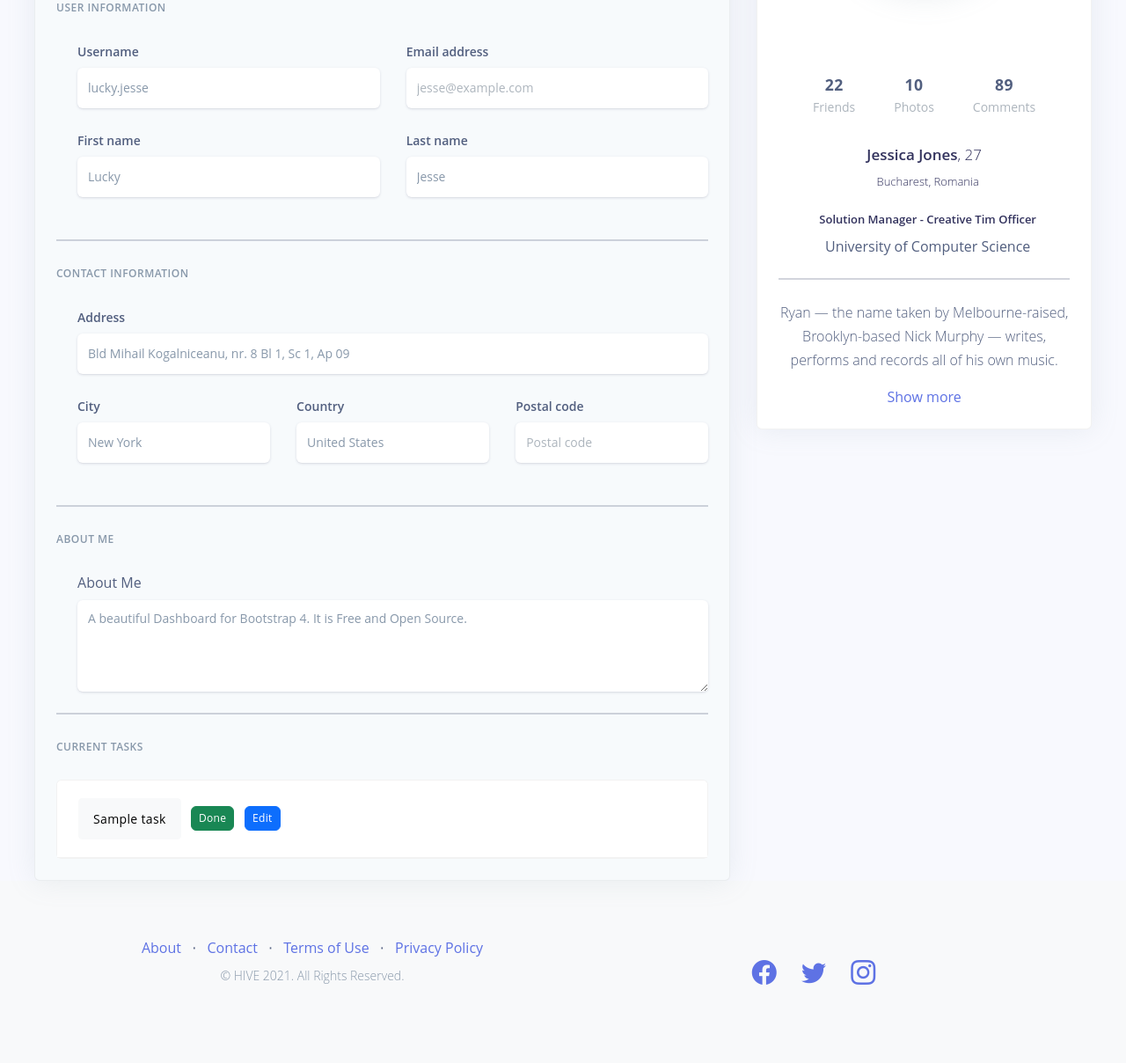
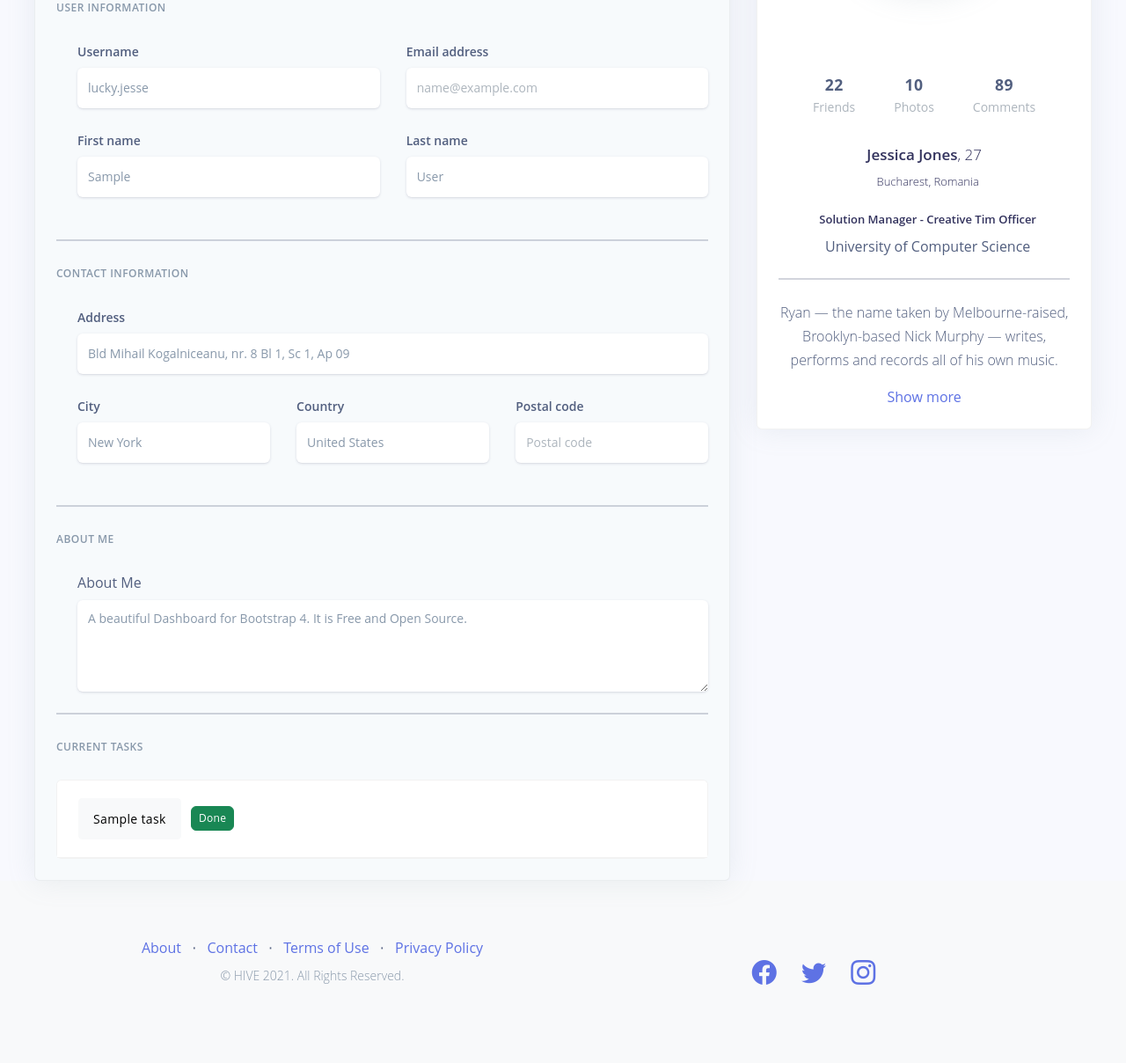
Before and after one commit to devgithubs/HIVE, a Flask app: a page that uses templates/profile.html in a window 1280 px wide. Shown: the part 696-1904 px from the top of the page at 88% size. Run offline with Flask 2, Linux system fonts and the light colour scheme; the visitor is signed in with stand-in values (Sample User, id 1); a database or web service that is not in the repository returns one stand-in record (values such as "Sample title"); some libraries are stand-ins or nearby versions.

Commit message:
Add conditional displays based on user authentication for Admin

```diff
--- a/templates/profile.html
+++ b/templates/profile.html
@@ -89,7 +89,12 @@
         <div class="row">
           <div class="col-lg-7 col-md-10">
             <h1 class="display-2 text-white">Hello {{ username }}</h1>
-            <p class="text-white mt-0 mb-5">This is your profile page. You can see the progress you've made with your work and manage your projects or assigned tasks</p>
+            {% if admins.is_admin == "on" %}
+              <p class="text-white mt-0 mb-5">This is your Admin profile page. You can see information and manage projects or assigned tasks for employees within your organization.</p>
+            {% else %}
+              <p class="text-white mt-0 mb-5">This is your profile page. You can see your personal information and manage your projects or assigned tasks.</p>
+            {% endif %}
+
             <a href="#!" class="btn btn-info">Edit profile</a>
           </div>
         </div>
@@ -180,7 +185,7 @@
                     <div class="col-lg-6">
                       <div class="form-group">
                         <label class="form-control-label" for="input-email">Email address</label>
-                        <input type="email" id="input-email" class="form-control form-control-alternative" placeholder="jesse@example.com">
+                        <input type="email" id="input-email" class="form-control form-control-alternative" placeholder="{{ admins.email }}">
                       </div>
                     </div>
                   </div>
@@ -188,13 +193,13 @@
                     <div class="col-lg-6">
                       <div class="form-group focused">
                         <label class="form-control-label" for="input-first-name">First name</label>
-                        <input type="text" id="input-first-name" class="form-control form-control-alternative" placeholder="First name" value="Lucky">
+                        <input type="text" id="input-first-name" class="form-control form-control-alternative" placeholder="First name" value="{{ username }}">
                       </div>
                     </div>
                     <div class="col-lg-6">
                       <div class="form-group focused">
                         <label class="form-control-label" for="input-last-name">Last name</label>
-                        <input type="text" id="input-last-name" class="form-control form-control-alternative" placeholder="Last name" value="Jesse">
+                        <input type="text" id="input-last-name" class="form-control form-control-alternative" placeholder="Last name" value="{{ admins.lastName.title() }}">
                       </div>
                     </div>
                   </div>
@@ -252,8 +257,15 @@
                         <button type="button" class="btn btn-light" data-toggle="collapse" data-target="#collapse" aria-expanded="true" aria-controls="collapseOne">
                           {{ task.category_name }}
                         </button>
-                          <a class="btn btn-success btn-sm" href="">Done</a>
-                          <a class="btn btn-primary btn-sm" href="{{ url_for('edit_task', task_id=task._id) }}">Edit</a>
+
+                            {% if admins.is_admin == "on" %}
+                              <a class="btn btn-primary btn-sm" href="{{ url_for('edit_task', task_id=task._id) }}">Edit</a>
+                            {% else %}
+                              <a class="btn btn-success btn-sm" href="">Done</a>
+                            {% endif %}
+
+
+
                           {% if task.is_urgent == "on" %}
                             <i class="bi bi-exclamation-lg" data-toggle="tooltip" data-placement="right" title="URGENT!"></i>
                           {% endif %}
```
